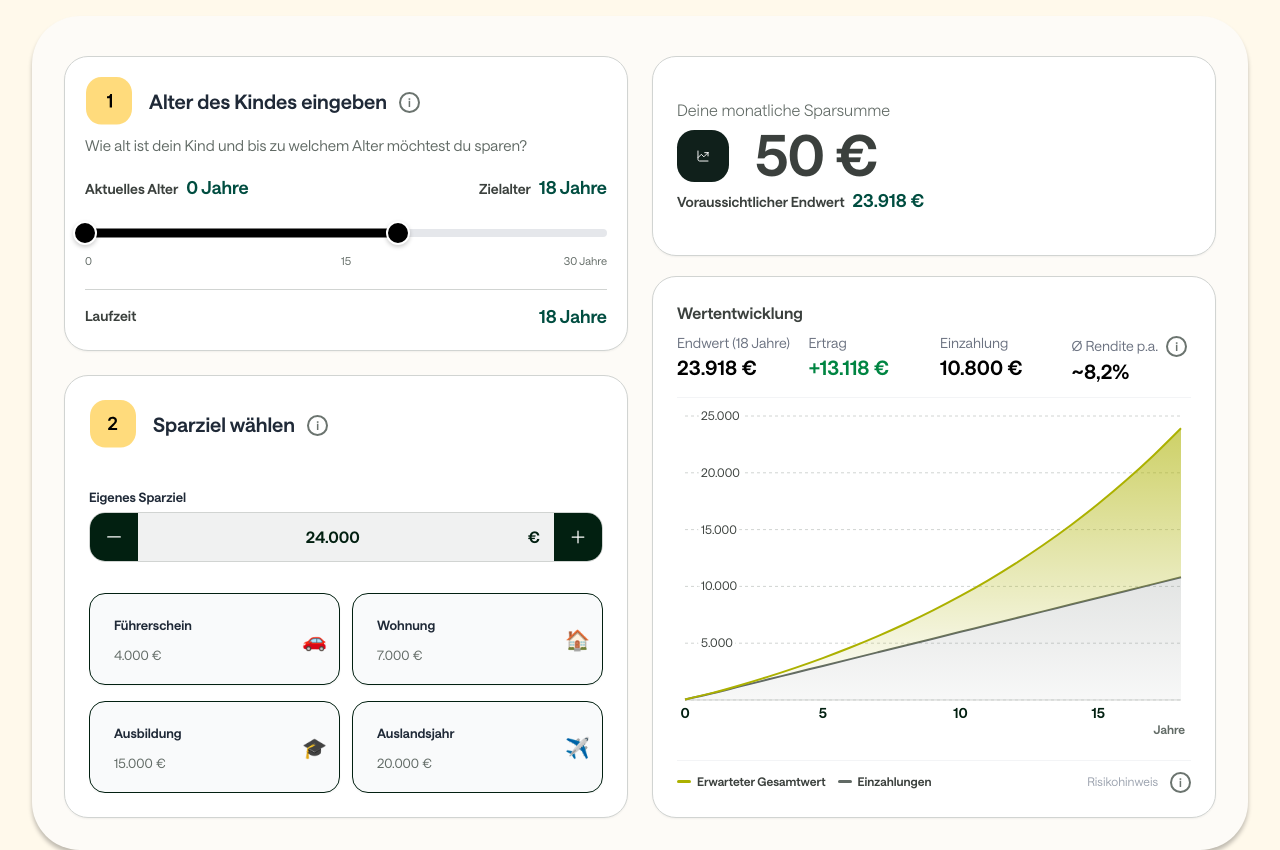
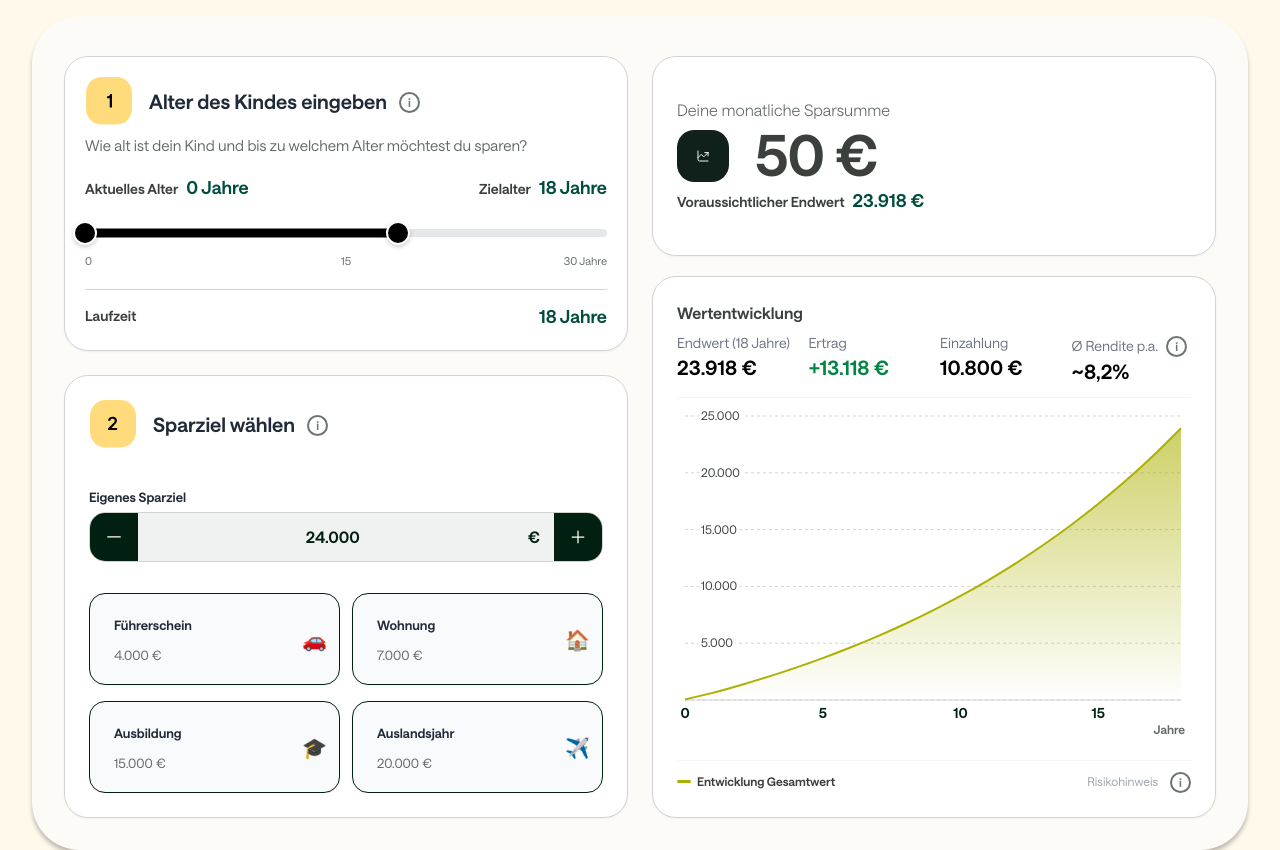
Before and after one commit to ivenkurz/kindersparplan, a Next.js app: page /Kindersparplan in a window 1280 px wide. Built offline with nearby package versions, Linux system fonts and the light colour scheme.

Commit message:
Kindersparplan Chart nur Entwicklung Gesamtwert kein gestapelter Chart

```diff
--- a/app/Kindersparplan/page.tsx
+++ b/app/Kindersparplan/page.tsx
@@ -574,7 +574,7 @@ export default function KindersparplanPage() {
               <div className="h-[240px] sm:h-[280px] lg:flex-1 lg:min-h-[220px] lg:h-full border-t border-ds-figma-divider pt-2">
                 <ValueChart
                   data={result.chartData}
-                  view="einzahlung_ertrag"
+                  view="gesamtwert"
                   fill
                   spanVariant="hellgruen"
                   useFigmaColors
@@ -586,11 +586,7 @@ export default function KindersparplanPage() {
                 <div className="flex flex-wrap items-center gap-3 text-xs font-semibold text-ds-neutral-90">
                   <div className="flex items-center gap-1.5">
                     <span className="w-3.5 shrink-0 rounded-full bg-[#ACB100]" style={{ height: 3 }} />
-                    <span>Erwarteter Gesamtwert</span>
-                  </div>
-                  <div className="flex items-center gap-1.5">
-                    <span className="w-3.5 shrink-0 rounded-full bg-[#616a65]" style={{ height: 3 }} />
-                    <span>Einzahlungen</span>
+                    <span>Entwicklung Gesamtwert</span>
                   </div>
                 </div>
                 <div className="flex items-center gap-1.5">
--- a/components/ValueChart.tsx
+++ b/components/ValueChart.tsx
@@ -38,7 +38,7 @@ const FIGMA_CHART = {
 
 interface ValueChartProps {
   data: ChartDataPoint[];
-  view?: "spanne" | "einzahlung_ertrag";
+  view?: "spanne" | "einzahlung_ertrag" | "gesamtwert";
   fill?: boolean;
   spanVariant?: SpanVariant;
   /** Kindersparplan: Chart und „Erwarteter Gesamtwert“ in #ACB100, Punkte #022011 */
@@ -375,6 +375,24 @@ export default function ValueChart({ data, view = "spanne", fill = false, spanVa
                   activeDot={{ r: 6, stroke: "#008542", strokeWidth: 2, fill: "#fff" }}
                 />
               </>
+            ) : view === "gesamtwert" ? (
+              <>
+                {/* Nur Entwicklung des Gesamtwerts (eine Linie/Füllung) */}
+                <Area
+                  type="monotone"
+                  dataKey="wert"
+                  stroke={useFigmaColors ? FIGMA_CHART.stroke : "#008542"}
+                  strokeWidth={2}
+                  fill={useFigmaColors ? "url(#colorErtragFigma)" : "url(#colorErtrag)"}
+                  isAnimationActive={false}
+                  activeDot={{
+                    r: 6,
+                    stroke: useFigmaColors ? FIGMA_CHART.dotFill : "#008542",
+                    strokeWidth: 2,
+                    fill: useFigmaColors ? FIGMA_CHART.dotFill : "#fff",
+                  }}
+                />
+              </>
             ) : (
               <>
                 {/* Einzahlung + Ertrag (gestapelt); optional Kindersparplan #ACB100, Punkte #022011 */}
@@ -436,6 +454,21 @@ export default function ValueChart({ data, view = "spanne", fill = false, spanVa
               Die Spanne zeigt den Bereich, in dem der Ertrag mit hoher Wahrscheinlichkeit liegen wird.
             </p>
           </>
+        ) : view === "gesamtwert" ? (
+          <>
+            <div className="flex flex-wrap items-center justify-center gap-4 text-xs font-semibold text-ds-neutral-90">
+              <div className="flex items-center gap-2">
+                <span
+                  className="w-4 h-[3px] rounded-full"
+                  style={{ backgroundColor: useFigmaColors ? FIGMA_CHART.stroke : "#008542" }}
+                />
+                Entwicklung Gesamtwert
+              </div>
+            </div>
+            <p className="mt-1 text-[10px] text-ds-neutral-70 text-center max-w-md mx-auto opacity-0">
+              Platzhalter
+            </p>
+          </>
         ) : (
           <>
             <div className="flex flex-wrap items-center justify-center gap-4 text-xs font-semibold text-ds-neutral-90">
```
